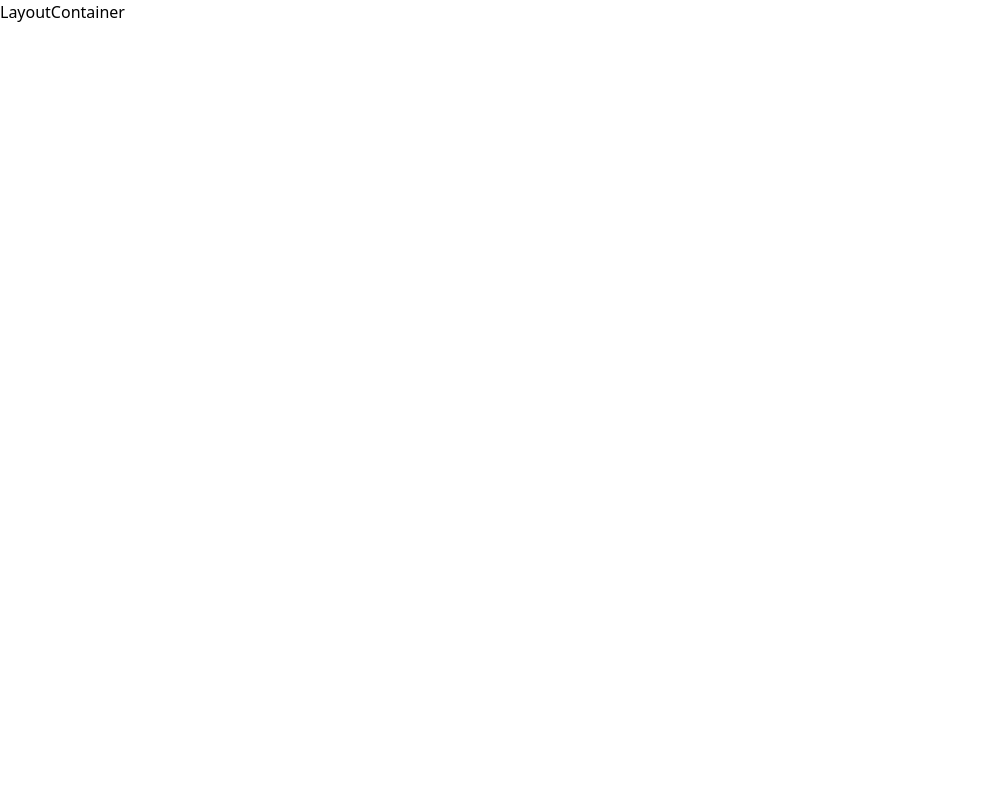
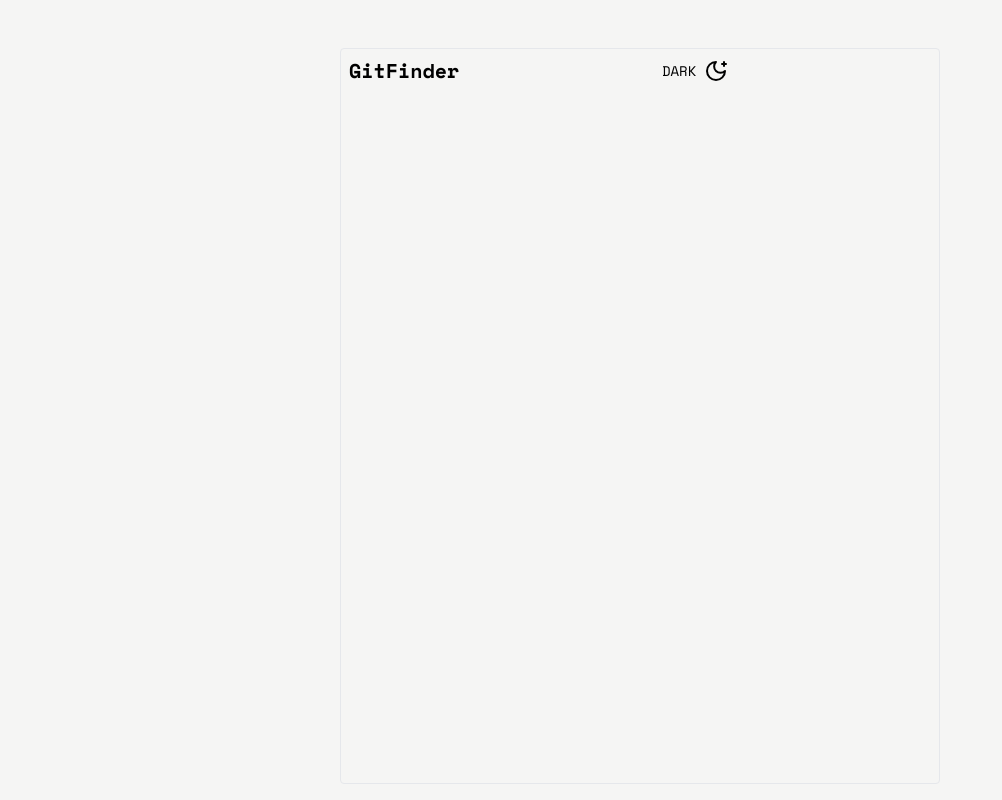
Before and after one commit to Sajid-tech/github-user-finder, a Next.js app: page / in a window 1280 px wide. Shown: the whole page, without its empty margins (0-1002 px from the left). Built offline with nearby package versions, Linux system fonts and the light colour scheme.

Commit message:
dark and light btn

```diff
--- a/src/LayoutContainer.tsx
+++ b/src/app/LayoutContainer.tsx
@@ -7,5 +7,5 @@ type Props = {
 };
 
 export default function LayoutContainer({ children }: Props) {
-  return <ThemeProvider attribute="class">LayoutContainer</ThemeProvider>;
+  return <ThemeProvider attribute="class">{children}</ThemeProvider>;
 }
--- a/src/app/components/DarkAndLightBtn.tsx
+++ b/src/app/components/DarkAndLightBtn.tsx
@@ -1,13 +1,26 @@
+"use client";
 import React from "react";
 import { IoSunnyOutline } from "react-icons/io5";
+import { useTheme } from "next-themes";
+import { LuMoonStar } from "react-icons/lu";
 
 type Props = {};
 
+//resolvedtheme act as useState hooks
 export default function DarkAndLightBtn({}: Props) {
+  const { setTheme, resolvedTheme } = useTheme();
+
+  const toogleDark = () => {
+    if (resolvedTheme === "light") setTheme("dark");
+    if (resolvedTheme === "dark") setTheme("light");
+  };
+
   return (
     <div className="flex items-center gap-2">
-      <p>LIGHT</p>
-      <IoSunnyOutline className="text-2xl" />
+      <p className="text-sm">{resolvedTheme === "light" ? "DARK" : "lIGHT"}</p>
+      <button onClick={toogleDark} className="text-2xl">
+        {resolvedTheme === "light" ? <LuMoonStar /> : <IoSunnyOutline />}
+      </button>
     </div>
   );
 }
--- a/src/app/layout.tsx
+++ b/src/app/layout.tsx
@@ -1,7 +1,7 @@
 import type { Metadata } from "next";
 import { Inter, Space_Mono } from "next/font/google";
 import "./globals.css";
-import LayoutContainer from "@/LayoutContainer";
+import LayoutContainer from "./LayoutContainer";
 
 const inter = Inter({ subsets: ["latin"] });
 const space_mono = Space_Mono({ subsets: ["latin"], weight: ["400", "700"] });
@@ -13,9 +13,9 @@ export const metadata: Metadata = {
 
 export default function RootLayout({
   children,
-}: Readonly<{
+}: {
   children: React.ReactNode;
-}>) {
+}) {
   return (
     <html lang="en">
       <LayoutContainer>
--- a/src/app/page.tsx
+++ b/src/app/page.tsx
@@ -3,12 +3,18 @@ import DarkAndLightBtn from "./components/DarkAndLightBtn";
 
 export default function Home() {
   return (
-    <div className="flex min-h-screen w-full bg-stone-100 p-1.2 sm:p-4 pt-10 sm:pt-12 transition-all">
+    <div className="flex min-h-screen w-full bg-stone-100 p-1.2 sm:p-4 pt-10 sm:pt-12 transition-all dark:bg-slate-900">
       {/* container  */}
       <div className="border mx-auto flex w-full max-w-[600px] flex-col gap-8 rounded p-2">
         <section className="flex justify-between gap-3">
           <p className="text-xl font-semibold">GitFinder</p>
           <DarkAndLightBtn />
+
+          {/* search and main section  */}
+          <section>
+            {/* search btn  */}
+            <main></main>
+          </section>
         </section>
       </div>
     </div>
--- a/tailwind.config.ts
+++ b/tailwind.config.ts
@@ -1,7 +1,7 @@
 import type { Config } from "tailwindcss";
 
 const config: Config = {
-  darkMode: 'class',
+  darkMode: "class",
   content: [
     "./src/pages/**/*.{js,ts,jsx,tsx,mdx}",
     "./src/components/**/*.{js,ts,jsx,tsx,mdx}",
```
